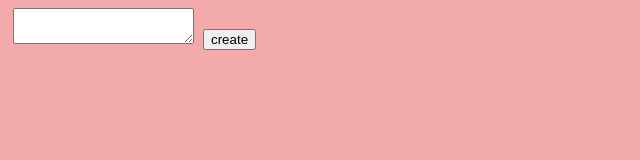
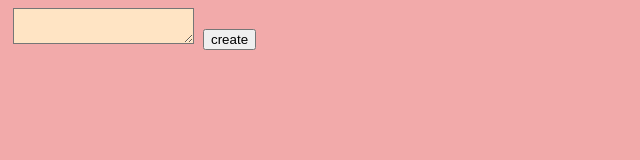
Before and after one commit to jdbbaugh/dynamic_Cards_Challenge, a plain HTML site: page index.html in a window 1280 px wide. Shown: the whole page, without its empty margins (0-640 px from the left). Drawn offline with Linux system fonts and the light colour scheme.

Commit message:
changed text area box color so it sucked less

```diff
--- a/cards.css
+++ b/cards.css
@@ -1,6 +1,11 @@
 body {
     background-color: rgb(242, 170, 170);
 }
+
+textarea {
+    background-color: bisque;
+}
+
 button {
     margin: 5px;
 }
```
